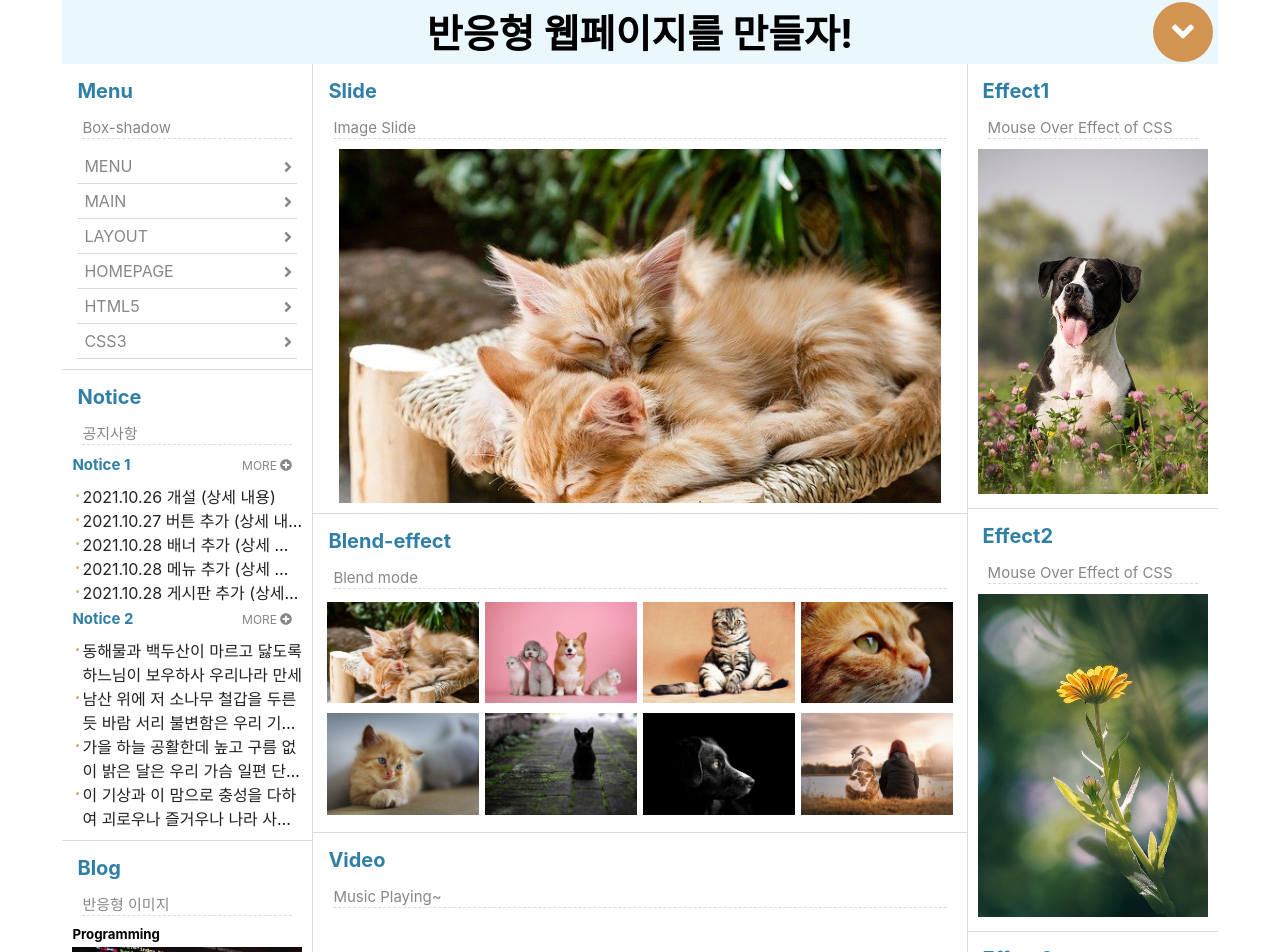
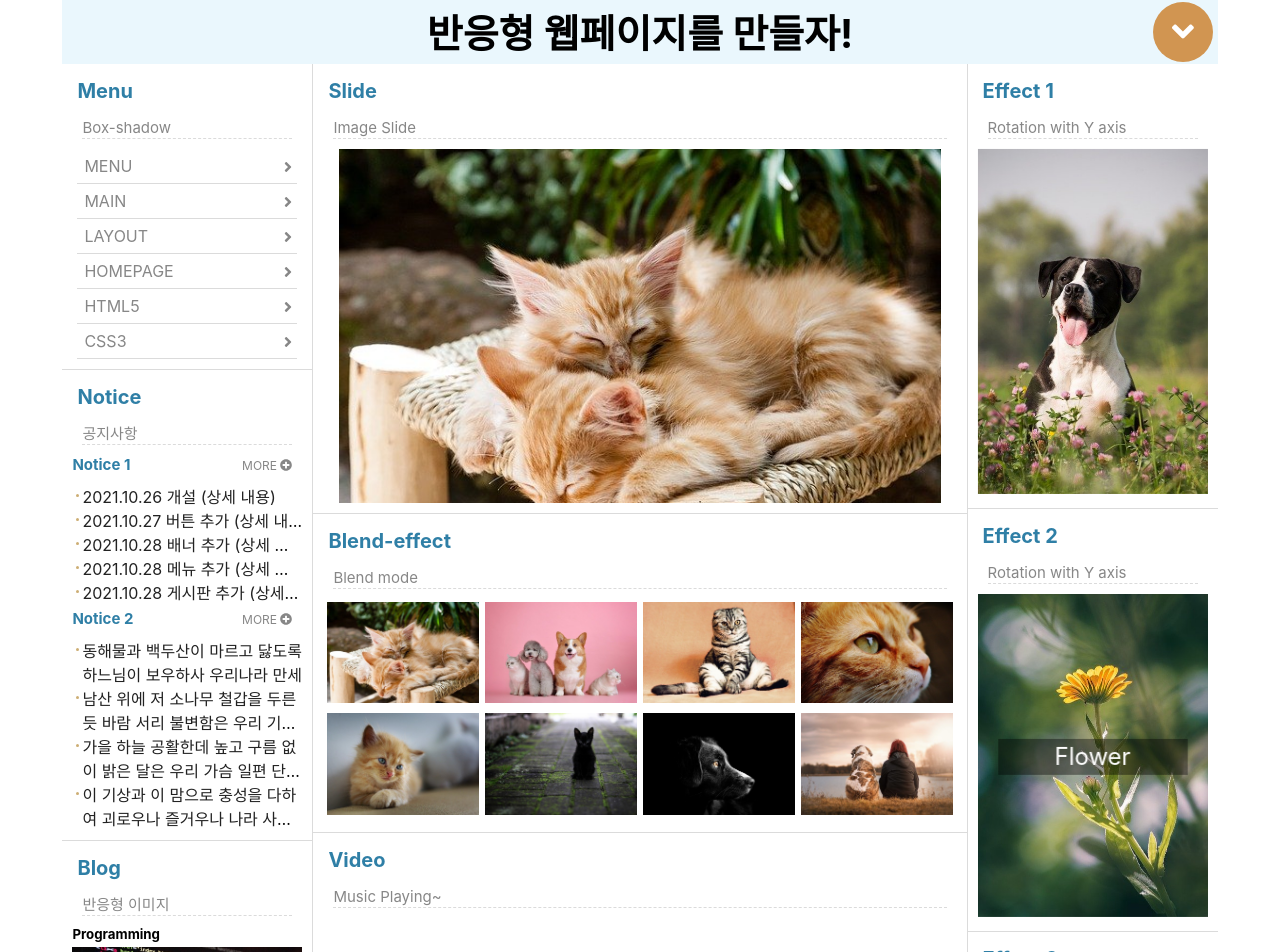
Before and after one commit to cbkpar/React-responsive-practice, a React (Create React App) app: page / in a window 1280 px wide. Shown: the part 284-1236 px from the top of the page. Built offline with nearby package versions, Linux system fonts and the light colour scheme; grey boxes are pictures that could not be loaded; a web font is replaced by a local one.

Commit message:
Image Effect

```diff
--- a/src/pages/Page7.js
+++ b/src/pages/Page7.js
@@ -5,7 +5,7 @@ import "slick-carousel/slick/slick.css";
 import "slick-carousel/slick/slick-theme.css";
 import { FontAwesomeIcon } from "@fortawesome/react-fontawesome";
 import { faHtml5, faGithub, faFacebook, faInstagram } from "@fortawesome/free-brands-svg-icons";
-import { faAngleUp, faAngleDown, faAngleRight, faPlusCircle } from "@fortawesome/free-solid-svg-icons";
+import { faAngleUp, faAngleDown, faAngleRight, faPlusCircle, faHeart } from "@fortawesome/free-solid-svg-icons";
 
 class Page7 extends Component {
 
@@ -251,29 +251,44 @@ class Page7 extends Component {
             {/* 본문 왼쪽 내용 */}
             <section id="cont_right">
               <article className="column">
-                <h4 className="col_title">Effect1</h4>
-                <p className="col_desc">Mouse Over Effect of CSS</p>
+                <h4 className="col_title">Effect 1</h4>
+                <p className="col_desc">Rotation with Y axis</p>
                 <div className="side1">
-                  <figure>
+                  <figure className="front">
                     <img src={process.env.PUBLIC_URL + '/img/side1.jpg'} alt="side image"></img>
+                  </figure>
+                  <div className="back">
+                  <FontAwesomeIcon className="icon" icon={faHeart} />
+                  </div>
+                </div>
+              </article>
+              <article className="column">
+                <h4 className="col_title">Effect 2</h4>
+                <p className="col_desc">Rotation with Y axis</p>
+                <div className="side2">
+                  <figure className="front">
+                    <img src={process.env.PUBLIC_URL + '/img/side2.jpg'} alt="side image"></img>
+                    <figcaption>
+                      Flower
+                    </figcaption>
+                  </figure>
+                  <figure className="back">
+                    <img src={process.env.PUBLIC_URL + '/img/side4.jpg'} alt="side image"></img>
+                    <figcaption>
+                      Mountain
+                    </figcaption>
                   </figure>
                 </div>
               </article>
               <article className="column">
-                <h4 className="col_title">Effect2</h4>
-                <p className="col_desc">Mouse Over Effect of CSS</p>
-                <div className="side2">
-                  <figure>
-                    <img src={process.env.PUBLIC_URL + '/img/side2.jpg'} alt="side image"></img>
-                  </figure>
-                </div>
-              </article>
-              <article className="column">
-                <h4 className="col_title">Effect3</h4>
-                <p className="col_desc">Mouse Over Effect of CSS</p>
+                <h4 className="col_title">Effect 3</h4>
+                <p className="col_desc">Rolling dark ball</p>
                 <div className="side3">
                   <figure>
                     <img src={process.env.PUBLIC_URL + '/img/side3.jpg'} alt="side image"></img>
+                    <figcaption>
+                      Lotus
+                    </figcaption>
                   </figure>
                 </div>
               </article>
--- a/src/pages/Page7.scss
+++ b/src/pages/Page7.scss
@@ -514,6 +514,150 @@
     }
   }
 
+  /* 사이드 이펙트 */
+  .side1 {
+    position: relative;
+    perspective: 600px;
+    display: block;
+
+    .front {
+      transform-style: preserve-3d;
+      transform: rotateY(0deg);
+      transition: all 0.5s ease-in-out;
+      backface-visibility: hidden;
+    }
+
+    .back {
+      position: absolute;
+      top: 0;
+      left: 0;
+      width: 100%;
+      height: 100%;
+      z-index: -1;
+      color: #fff;
+      background: #daaa6c;
+      transition: all 0.5s ease-in-out;
+      transform: rotateY(-180deg);
+      backface-visibility: hidden;
+    }
+
+    .back .icon {
+      position: absolute;
+      left: 50%;
+      top: 50%;
+      transform: translate(-50%, -50%);
+      font-size: 50px;
+    }
+  }
+
+  .side1:hover {
+    .front {
+      transform: rotateY(180deg);
+    }
+
+    .back{
+      transform: rotateY(0deg);
+      z-index: 1;
+    }
+  }
+
+  .side2 {
+    position: relative;
+    display: block;
+    perspective: 600px;
+
+    .front {
+      transform-style: preserve-3d;
+      transition: all 0.5s ease-in-out;
+      transform: rotateY(0deg);
+      backface-visibility: hidden;
+    }
+
+    .back {
+      position: absolute;
+      top: 0;
+      left: 0;
+      width: 100%;
+      height: 100%;
+      z-index: -1;
+      transform-style: preserve-3d;
+      transition: all 0.5s ease-in-out;
+      transform: rotateY(-180deg);
+      backface-visibility: hidden;
+    }
+
+    figcaption {
+      width: 60%;
+      position: absolute;
+      left: 50%;
+      top: 50%;
+      transform: translate(-50%, -50%) translateZ(100px);
+      display: block;
+      text-align: center;
+      color: #fff;
+      font-size: 20px;
+      background: rgba(0, 0, 0, 0.4);
+      padding: 3px 10px;
+    }
+  }
+
+  .side2:hover {
+    .front {
+      transform: rotateY(180deg);
+    }
+
+    .back{
+      transform: rotateY(0deg);
+      z-index: 1;
+    }
+  }
+
+  .side3 {
+    position: relative;
+    overflow: hidden;
+
+    img {
+      display: block;
+      transition: all .3s ease;
+    }
+
+    figcaption {
+      position: absolute;
+      top: 50%;
+      left: 50%;
+      color: #fff;
+      text-align: center;
+      opacity: 0;
+      text-transform: uppercase;
+      transition: all .3s ease;
+      transform: translate(350%, -50%) rotate(180deg);
+    }
+
+    figcaption:after {
+      content: '';
+      width: 100px;
+      height: 100px;
+      background: #000;
+      border-radius: 50%;
+      position: absolute;
+      left: 50%;
+      top: 50%;
+      z-index: -1;
+      transform: translate(-50%, -50%);
+    }
+  }
+
+  .side3:hover {
+    img {
+      opacity: 0.8;
+    }
+
+    figcaption {
+      transform: translate(-50%, -50%) rotate(0deg);
+      opacity: 1;
+    }
+  }
+
   /* 푸터 */
   #footer {
     border-top: 1px solid #dbdbdb;
```
Also changed, not shown: public/img/side4.jpg (added).
